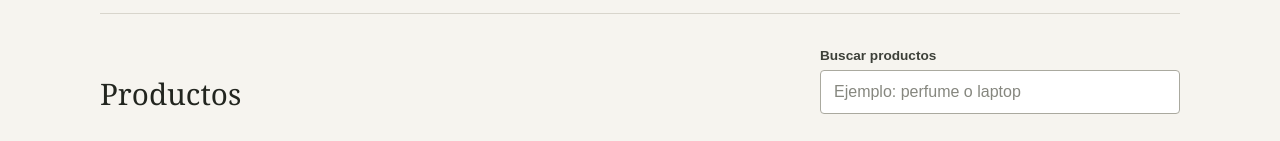
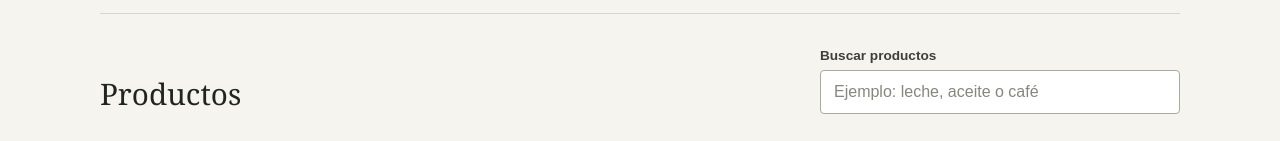
Before and after one commit to eduardrilo/la-canasta-react, a React (Vite) app: page / in a window 1280 px wide. Shown: the part 347-488 px from the top of the page. Built offline with nearby package versions, Linux system fonts and the light colour scheme; no server answers.

Commit message:
chore: ajustar búsqueda a productos de despensa

```diff
--- a/src/components/SearchBar.tsx
+++ b/src/components/SearchBar.tsx
@@ -12,7 +12,7 @@ function SearchBar({ value, onChange }: SearchBarProps) {
         type="search"
         value={value}
         onChange={(event) => onChange(event.target.value)}
-        placeholder="Ejemplo: perfume o laptop"
+        placeholder="Ejemplo: leche, aceite o café"
       />
     </div>
   )
```
